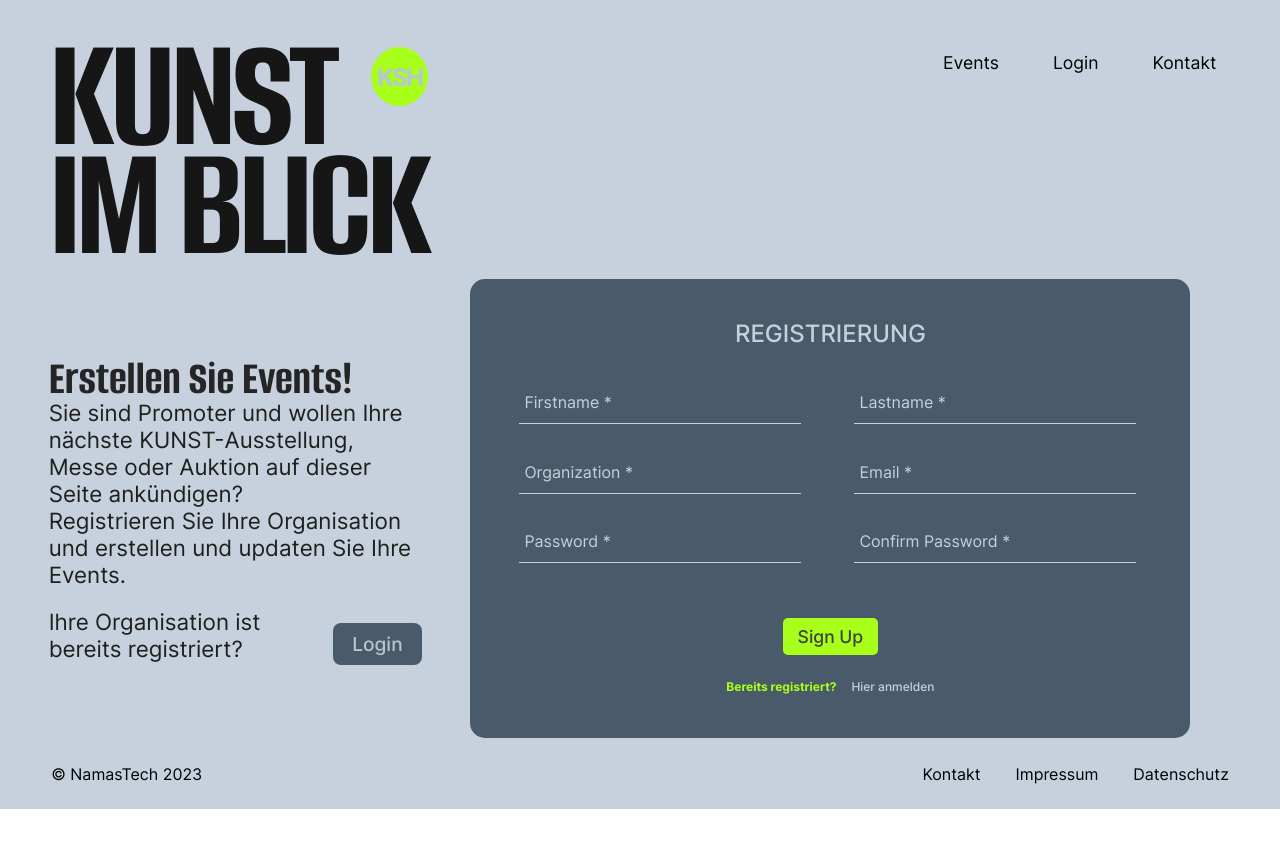
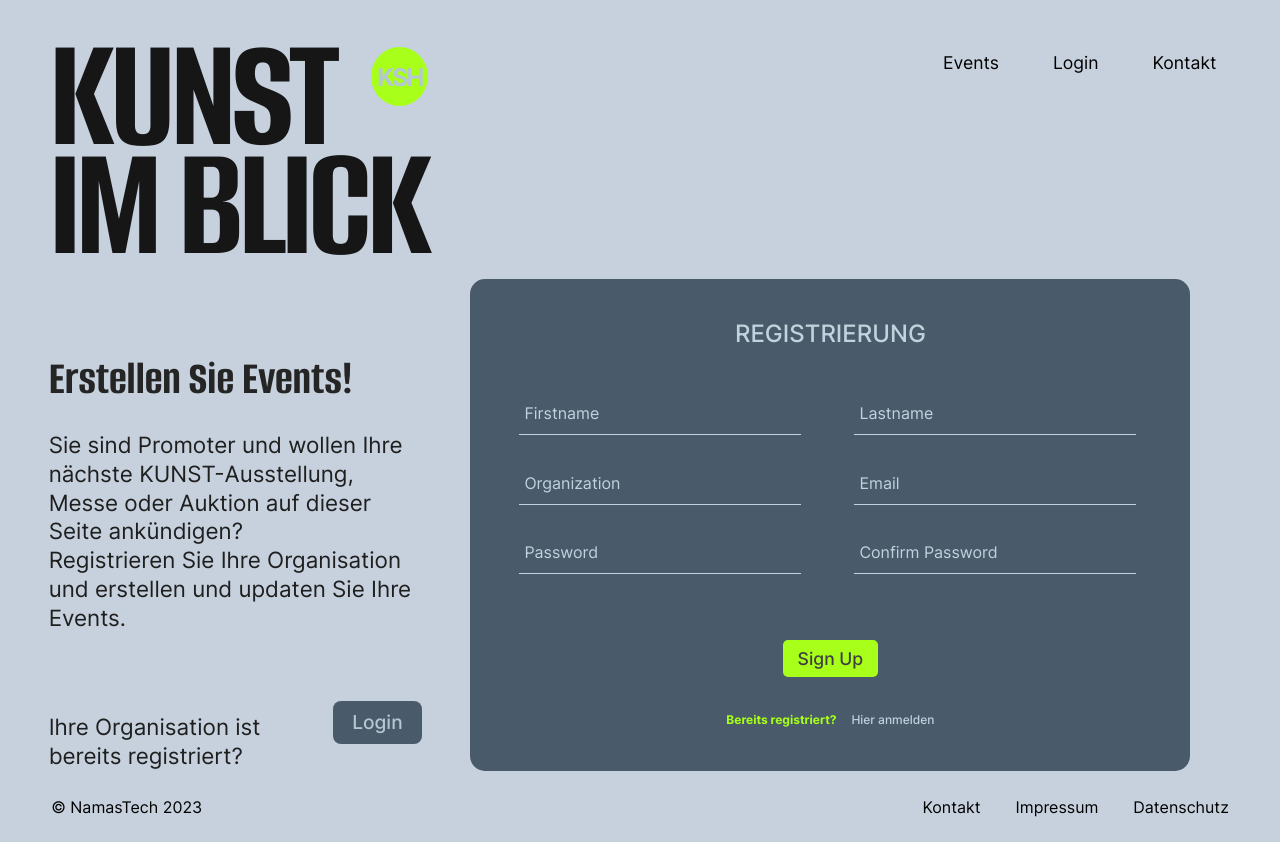
Before and after one commit to NAMASTECH/Kultur-Ausstellungsplattform-frontend, a React (Vite) app: page /register/organizer in a window 1280 px wide. Before the commit the page ends 809 px from the top, so only its background shows below. Built offline with nearby package versions, Linux system fonts and the light colour scheme.

Commit message:
typo in registerform bearbeitet

```diff
--- a/src/js/views/authentication/RegisterOrgaForm.jsx
+++ b/src/js/views/authentication/RegisterOrgaForm.jsx
@@ -89,14 +89,14 @@ export default function RegisterForm() {
         <h2>REGISTRIERUNG</h2>
         <div className="input">
           <div>
-            <div className="group"><input type="text" required="required" onChange={handleFirstnameChange} /><span className="highlight"></span><span className="bar"></span><label>Firstname *</label></div>
-            <div className="group"><input type="text" required="required" onChange={handleOrganizationChange} /><span className="highlight"></span><span className="bar"></span><label>Organization *</label></div>
-            <div className="group"><input type="password" required="required" onChange={handlePasswordChange} /><span className="highlight"></span><span className="bar"></span><label>Password *</label></div>
+            <div className="group"><input type="text" required="required" onChange={handleFirstnameChange} /><span className="highlight"></span><span className="bar"></span><label>Firstname</label></div>
+            <div className="group"><input type="text" required="required" onChange={handleOrganizationChange} /><span className="highlight"></span><span className="bar"></span><label>Organization</label></div>
+            <div className="group"><input type="password" required="required" onChange={handlePasswordChange} /><span className="highlight"></span><span className="bar"></span><label>Password</label></div>
           </div>
           <div>
-            <div className="group"><input type="text" required="required" onChange={handleLastnameChange} /><span className="highlight"></span><span className="bar"></span><label>Lastname *</label></div>
-            <div className="group"><input type="text" required="required" onChange={handleEmailChange} /><span className="highlight"></span><span className="bar"></span><label>Email *</label></div>
-            <div className="group"><input type="password" required="required" onChange={handleConfirmPasswordChange} /><span className="highlight"></span><span className="bar"></span><label>Confirm Password *</label></div>
+            <div className="group"><input type="text" required="required" onChange={handleLastnameChange} /><span className="highlight"></span><span className="bar"></span><label>Lastname</label></div>
+            <div className="group"><input type="text" required="required" onChange={handleEmailChange} /><span className="highlight"></span><span className="bar"></span><label>Email</label></div>
+            <div className="group"><input type="password" required="required" onChange={handleConfirmPasswordChange} /><span className="highlight"></span><span className="bar"></span><label>Confirm Password</label></div>
           </div>
         </div>
         <button type="submit" disabled={!isConfirmBtnActive}> Sign Up </button>
--- a/src/js/views/authentication/RegisterOrgaUserForm.scss
+++ b/src/js/views/authentication/RegisterOrgaUserForm.scss
@@ -13,21 +13,24 @@ $trans-time: 300ms;
 
   .info_card {
     width: 40%;
+    margin-top: 2rem;
     margin: 0 3.8vw;
     color: #1f1f1f;
     h1 {
-      // color: #fff;
+
       text-align: left;
       font-size: 3em;
       color: #252525;
       line-height: 2.5rem;
     }
     p {
-      // color: #fff;
+      margin-top: 2rem;
       text-align: left;
       font-size: 1.4em;
+      line-height: 1.8rem;
     }
     .redirect {
+      margin-top: 1.8rem;
       display: flex;
       flex-direction: row;
       justify-content: left;
@@ -47,7 +50,7 @@ $trans-time: 300ms;
         transition: 0.3s;
         height: 2em;
         width: max-content;
-        margin-top: 35px;
+        margin-top: 2.5rem;
         &:hover {
           color: rgb(43, 43, 43);
           background-color: $green;
```
